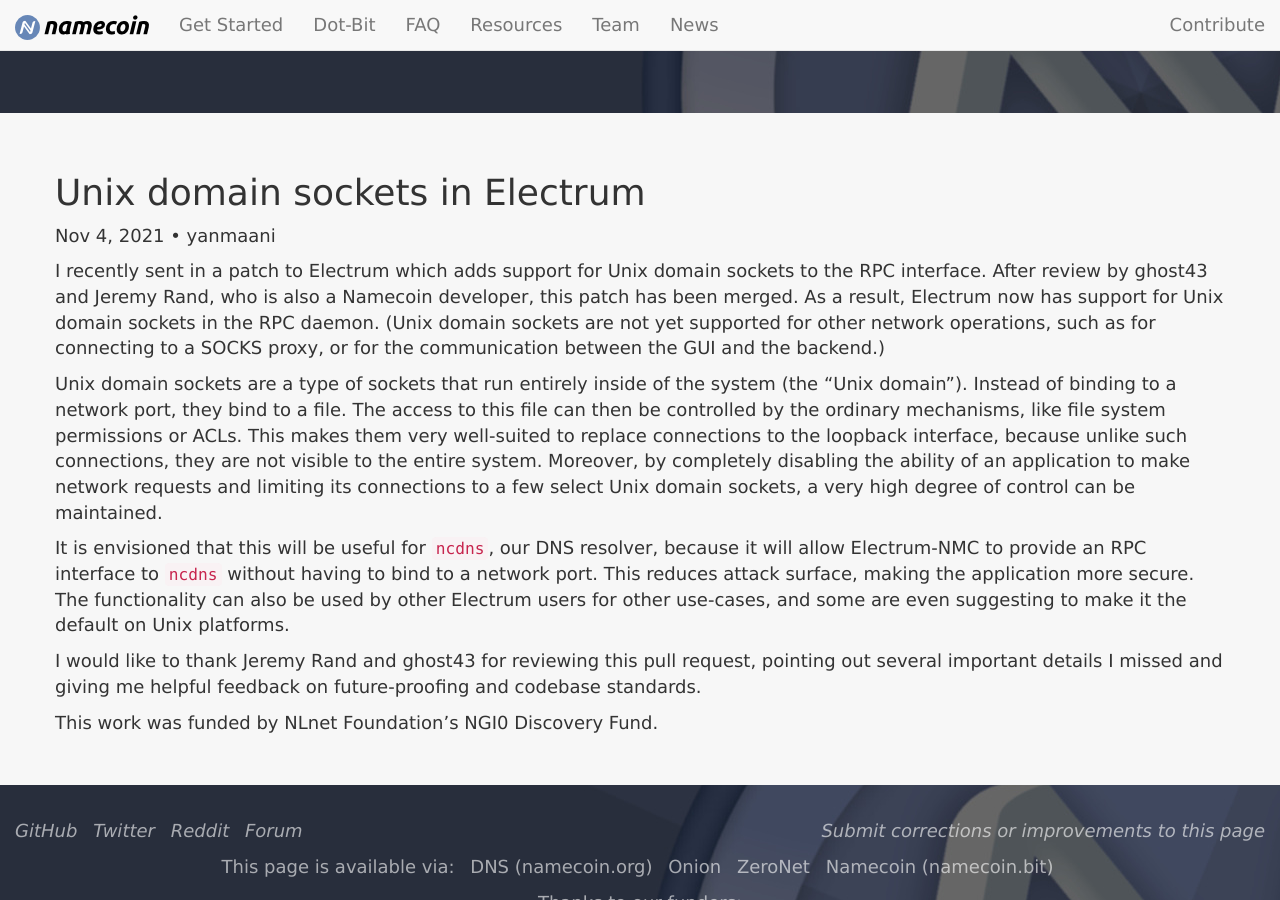
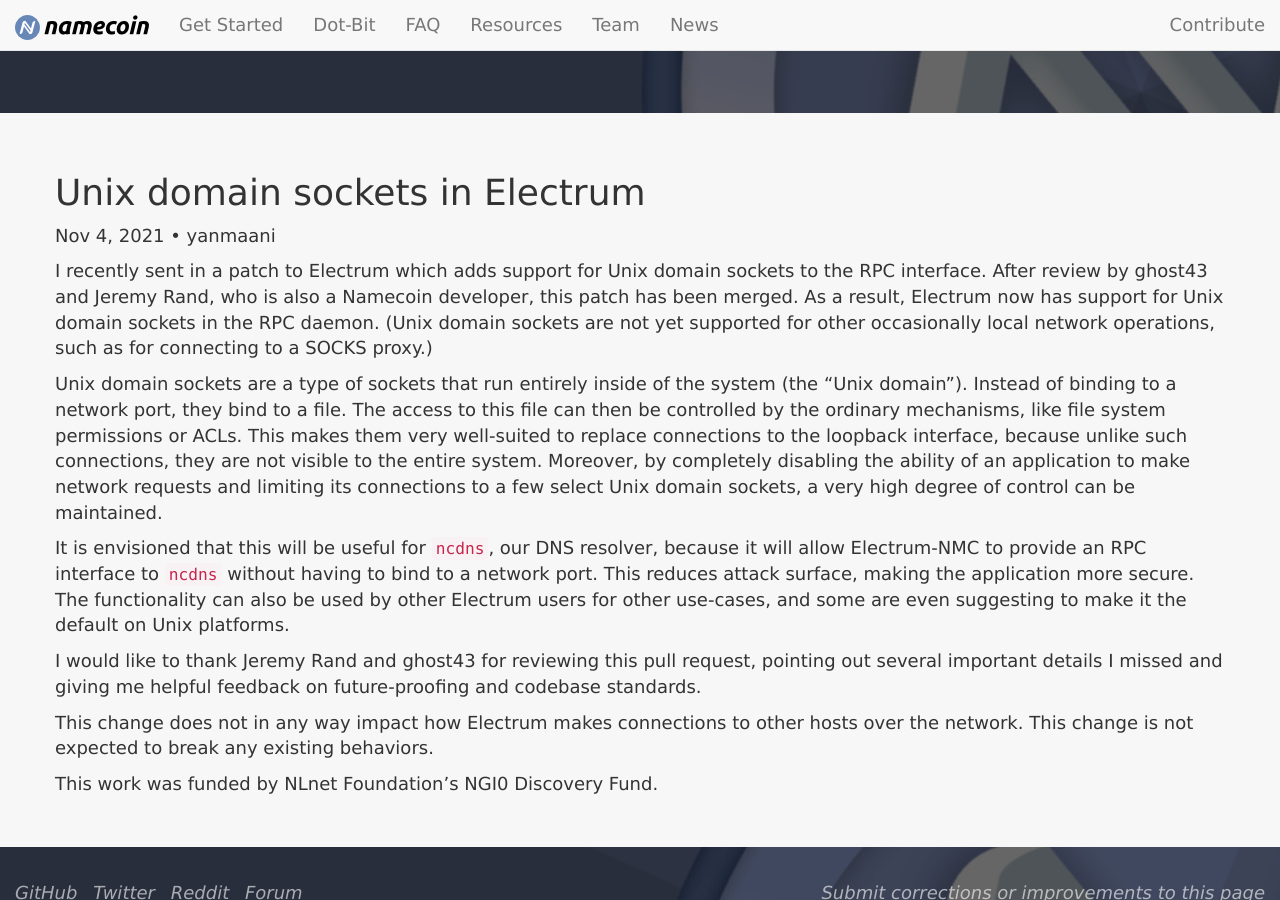
Before and after one commit to JeremyRand/namecoin.org, a Jekyll site: the page built from _posts/2021-11-04-unix-domain-sockets-in-electrum.md, in a window 1280 px wide and 900 px high, scrolled down 237 px. Built offline with Jekyll 4.4.1, drawn with Linux system fonts in a browser that asks for light colours.

Commit message:
Update 2021-11-04-unix-domain-sockets-in-electrum.md

```diff
--- a/_posts/2021-11-04-unix-domain-sockets-in-electrum.md
+++ b/_posts/2021-11-04-unix-domain-sockets-in-electrum.md
@@ -5,7 +5,7 @@ author: yanmaani
 tags: [News]
 ---
 
-I recently sent in a patch to Electrum which adds support for Unix domain sockets to the RPC interface. After review by ghost43 and Jeremy Rand, who is also a Namecoin developer, this patch has been merged. As a result, Electrum now has support for Unix domain sockets in the RPC daemon. (Unix domain sockets are not yet supported for other network operations, such as for connecting to a SOCKS proxy, or for the communication between the GUI and the backend.)
+I recently sent in a patch to Electrum which adds support for Unix domain sockets to the RPC interface. After review by ghost43 and Jeremy Rand, who is also a Namecoin developer, this patch has been merged. As a result, Electrum now has support for Unix domain sockets in the RPC daemon. (Unix domain sockets are not yet supported for other occasionally local network operations, such as for connecting to a SOCKS proxy.)
 
 Unix domain sockets are a type of sockets that run entirely inside of the system (the "Unix domain"). Instead of binding to a network port, they bind to a file. The access to this file can then be controlled by the ordinary mechanisms, like file system permissions or ACLs. This makes them very well-suited to replace connections to the loopback interface, because unlike such connections, they are not visible to the entire system. Moreover, by completely disabling the ability of an application to make network requests and limiting its connections to a few select Unix domain sockets, a very high degree of control can be maintained.
 
@@ -13,4 +13,6 @@ It is envisioned that this will be useful for `ncdns`, our DNS resolver, because
 
 I would like to thank Jeremy Rand and ghost43 for reviewing this pull request, pointing out several important details I missed and giving me helpful feedback on future-proofing and codebase standards.
 
+This change does not in any way impact how Electrum makes connections to other hosts over the network. This change is not expected to break any existing behaviors.
+
 This work was funded by NLnet Foundation's NGI0 Discovery Fund.
```
